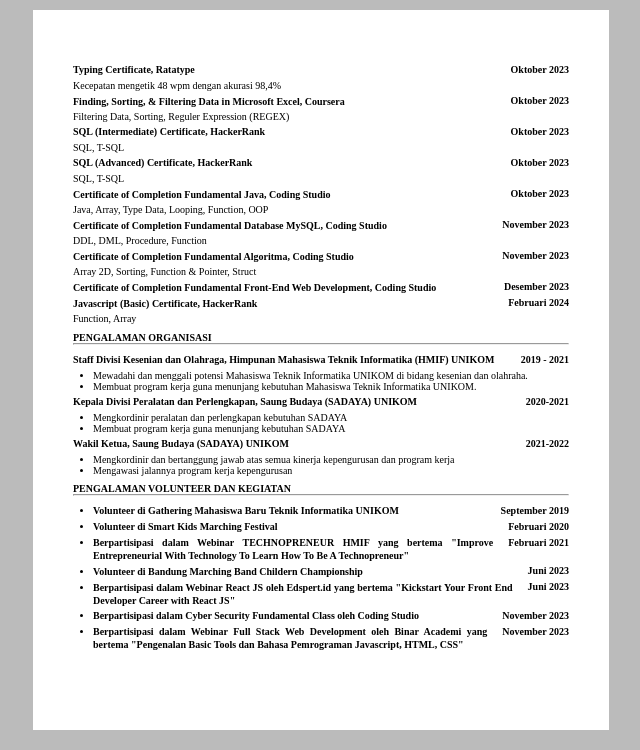
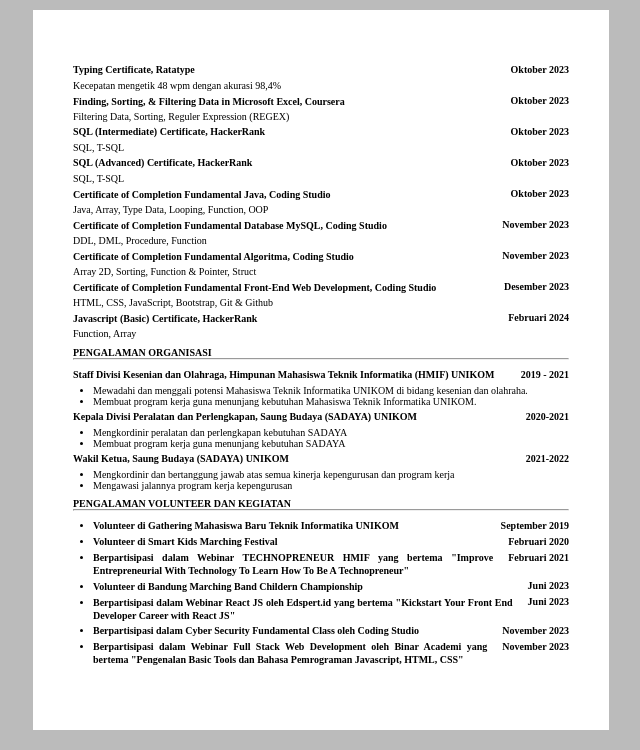
Before and after one commit to MuhammadDandriHandian/MuhammadDandriHandian.github.io, a plain HTML site: page index.html in a window 1280 px wide. Shown: the part 765-1515 px from the top of the page, without its empty margins (319-959 px from the left). Drawn offline with Linux system fonts and the light colour scheme.

Commit message:
update koreksi deksriptis certificate web front end cs

```diff
--- a/index.html
+++ b/index.html
@@ -130,6 +130,7 @@
                 <p class="kiri"><a target="_blank" href="https://codingstudio.id/certificate/77E59FD50C-75C15151B4-75C15128AF/">Certificate of Completion Fundamental Front-End Web Development, Coding Studio</a></p>
                 <p>Desember 2023</p>
             </div>
+            <p>HTML, CSS, JavaScript, Bootstrap, Git & Github</p>
             <div class="flex">
                 <p class="kiri"><a target="_blank" href="https://www.hackerrank.com/certificates/b73b5ccd90bf">Javascript (Basic) Certificate, HackerRank</a></p>
                 <p>Februari 2024</p>
```
